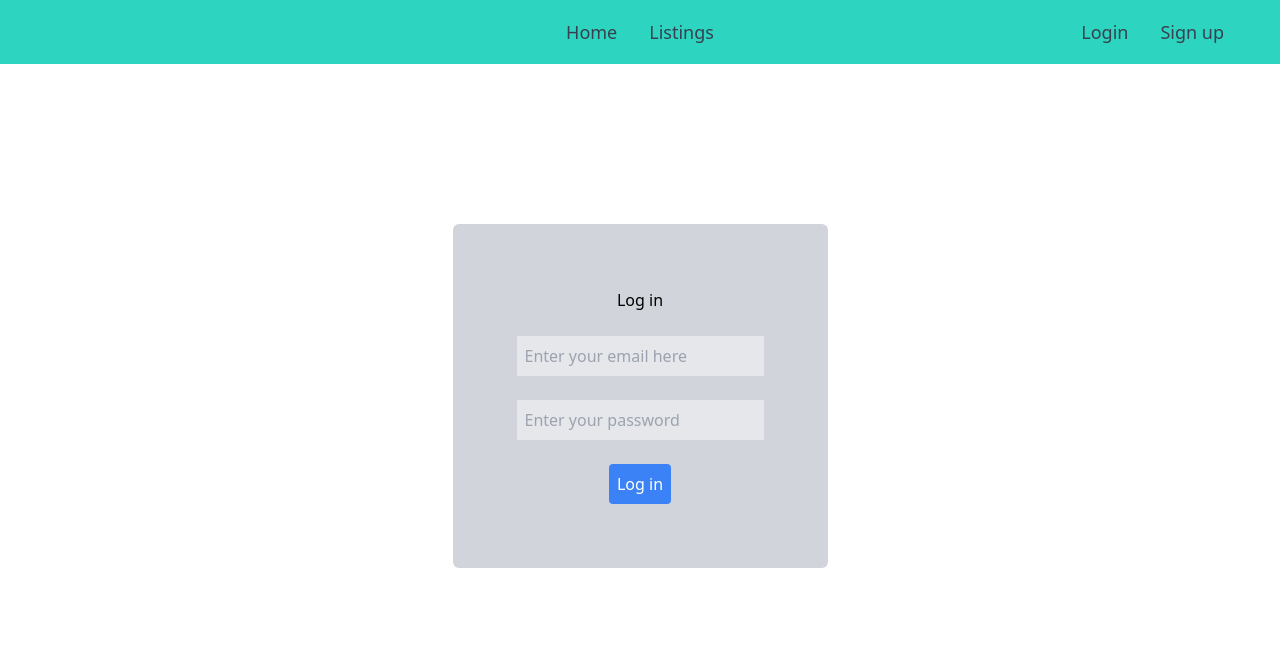
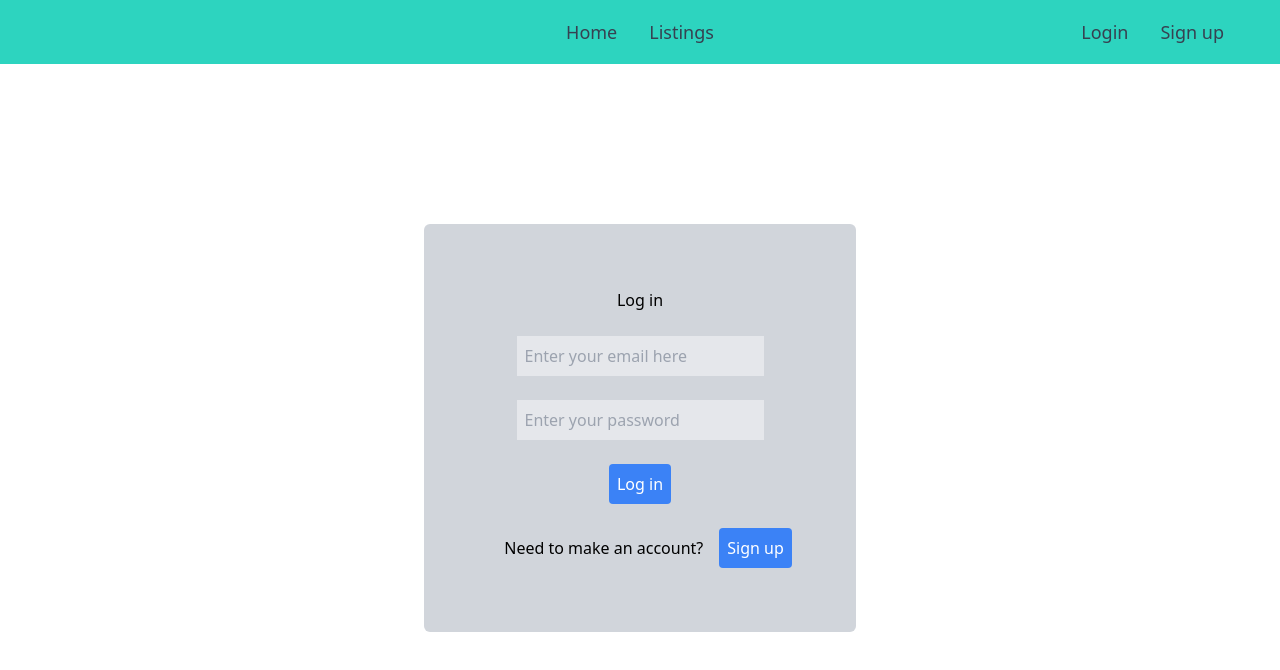
Before and after one commit to jackhernandez23/subletmatcher, a React (Vite) app in the folder frontend/: page /login in a window 1280 px wide. Shown: the top 670 px of the page. Built offline with nearby package versions, Linux system fonts and the light colour scheme.

Commit message:
minor changes to signup and login pages

```diff
--- a/frontend/src/pages/login.jsx
+++ b/frontend/src/pages/login.jsx
@@ -3,9 +3,16 @@ import Cookies from 'js-cookie';
 import $ from 'jQuery';
 
 const Login = () => {
+
+    // redirect if user is already logged in
+    if (Cookies.get('email')) {
+        window.location.href = '/';
+    }
+
     const [email, setEmail] = useState('');
     const [password, setPassword] = useState('');
     const [successMessage, setSuccessMessage] = useState('');
+
 
     const onButtonClick = async () => {         // email and password verification
             if (!email || !password) {              // if user didn't fill in both email and password fields
@@ -59,9 +66,17 @@ return (
                     className={"bg-gray-200 p-2"}
                     type="password"
                 />
-            <button onClick={onButtonClick} className={"bg-blue-500 text-white p-2 rounded"}>
-                Log in
-            </button>
+                <button onClick={onButtonClick} className={"bg-blue-500 text-white p-2 rounded"}>
+                    Log in
+                </button>
+                <div className="flex items-center">
+                    <h1 className="px-4">
+                        Need to make an account?
+                    </h1>
+                    <button onClick={() => { window.location.href = '/signup'; }} className={"bg-blue-500 text-white p-2 rounded"}>
+                        Sign up
+                    </button>
+                </div>
             </div>
         {successMessage && <div className={"text-green-500 text-2xl text-center mt-40"}>
             {successMessage}</div>}
--- a/frontend/src/pages/signup.jsx
+++ b/frontend/src/pages/signup.jsx
@@ -3,10 +3,15 @@ import {useNavigate} from "react-router-dom";
 import Cookies from 'js-cookie';
 
 const Signup = () => {
+
+    // redirect if user is already logged in
+    if (Cookies.get('email')) {
+        window.location.href = '/';
+    }
+
     const [email, setEmail] = useState('');
     const [password, setPassword] = useState('');
     const [successMessage, setSuccessMessage] = useState('');
-    const navigate = useNavigate();
 
     const isEmailValid = (email) => {
         let validEmail = false;
@@ -119,6 +124,14 @@ return (
             <button onClick={onButtonClick} className={"bg-blue-500 text-white p-2 rounded"}>
                 Sign up
             </button>
+            <div className="flex items-center">
+                <h1 className="px-4">
+                    Already have an account?
+                </h1>
+                <button onClick={() => { window.location.href = '/login'; }} className={"bg-blue-500 text-white p-2 rounded"}>
+                    Log in
+                </button>
+            </div>
             </div>
         {successMessage && <div className={"text-green-500 text-2xl text-center mt-40"}>
             {successMessage}</div>}
```
